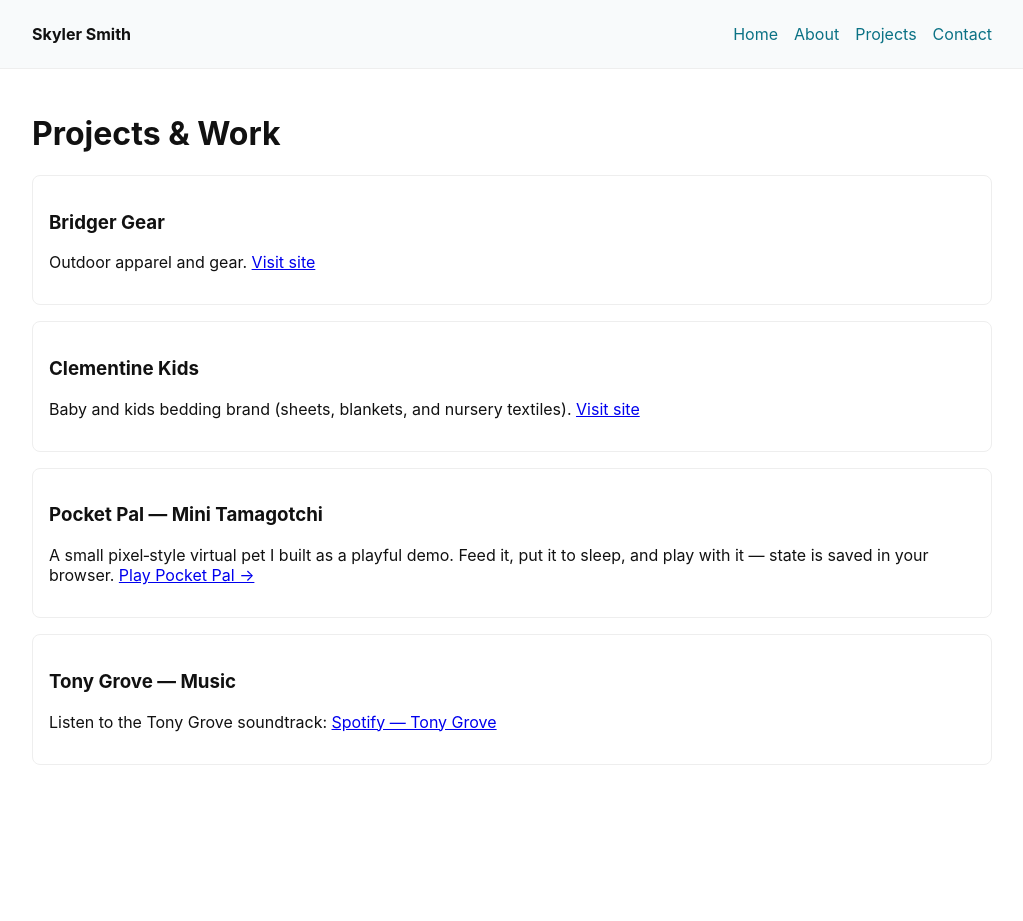
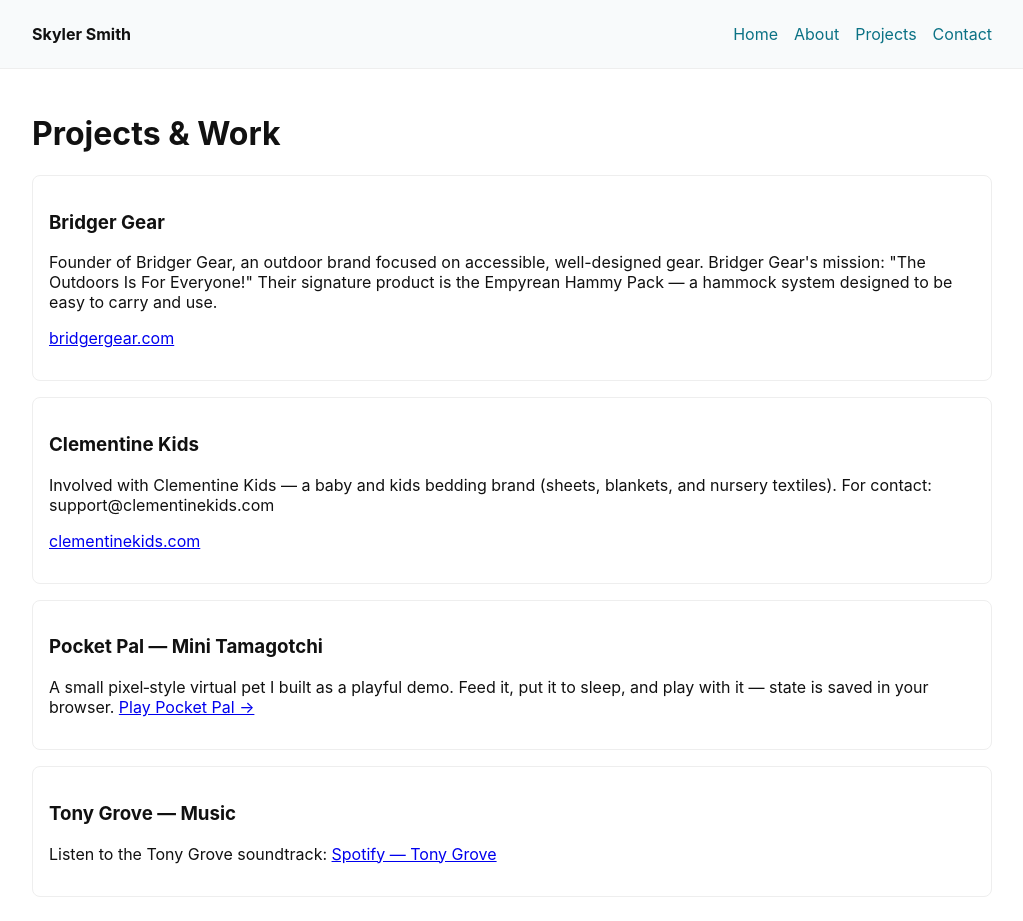
Before and after one commit to skysmith/skyler-site, a Next.js app: page /projects in a window 1280 px wide. Shown: the whole page, without its empty margins (128-1151 px from the left). Before the commit the page ends 800 px from the top, so only its background shows below. Built offline with nearby package versions, Linux system fonts and the light colour scheme.

Commit message:
Expand Bridger Gear and Clementine Kids descriptions on Projects page

```diff
--- a/pages/projects.js
+++ b/pages/projects.js
@@ -16,11 +16,13 @@
         <h1>Projects & Work</h1>
         <section className="card">
           <h3>Bridger Gear</h3>
-          <p>Outdoor apparel and gear. <a href="https://bridgergear.com">Visit site</a></p>
+          <p>Founder of Bridger Gear, an outdoor brand focused on accessible, well-designed gear. Bridger Gear's mission: "The Outdoors Is For Everyone!" Their signature product is the Empyrean Hammy Pack — a hammock system designed to be easy to carry and use.</p>
+          <p><a href="https://bridgergear.com">bridgergear.com</a></p>
         </section>
         <section className="card" style={{marginTop:'1rem'}}>
           <h3>Clementine Kids</h3>
-          <p>Baby and kids bedding brand (sheets, blankets, and nursery textiles). <a href="https://clementinekids.com">Visit site</a></p>
+          <p>Involved with Clementine Kids — a baby and kids bedding brand (sheets, blankets, and nursery textiles). For contact: support@clementinekids.com</p>
+          <p><a href="https://clementinekids.com">clementinekids.com</a></p>
         </section>
 
         <section className="card" style={{marginTop:'1rem'}}>
```
